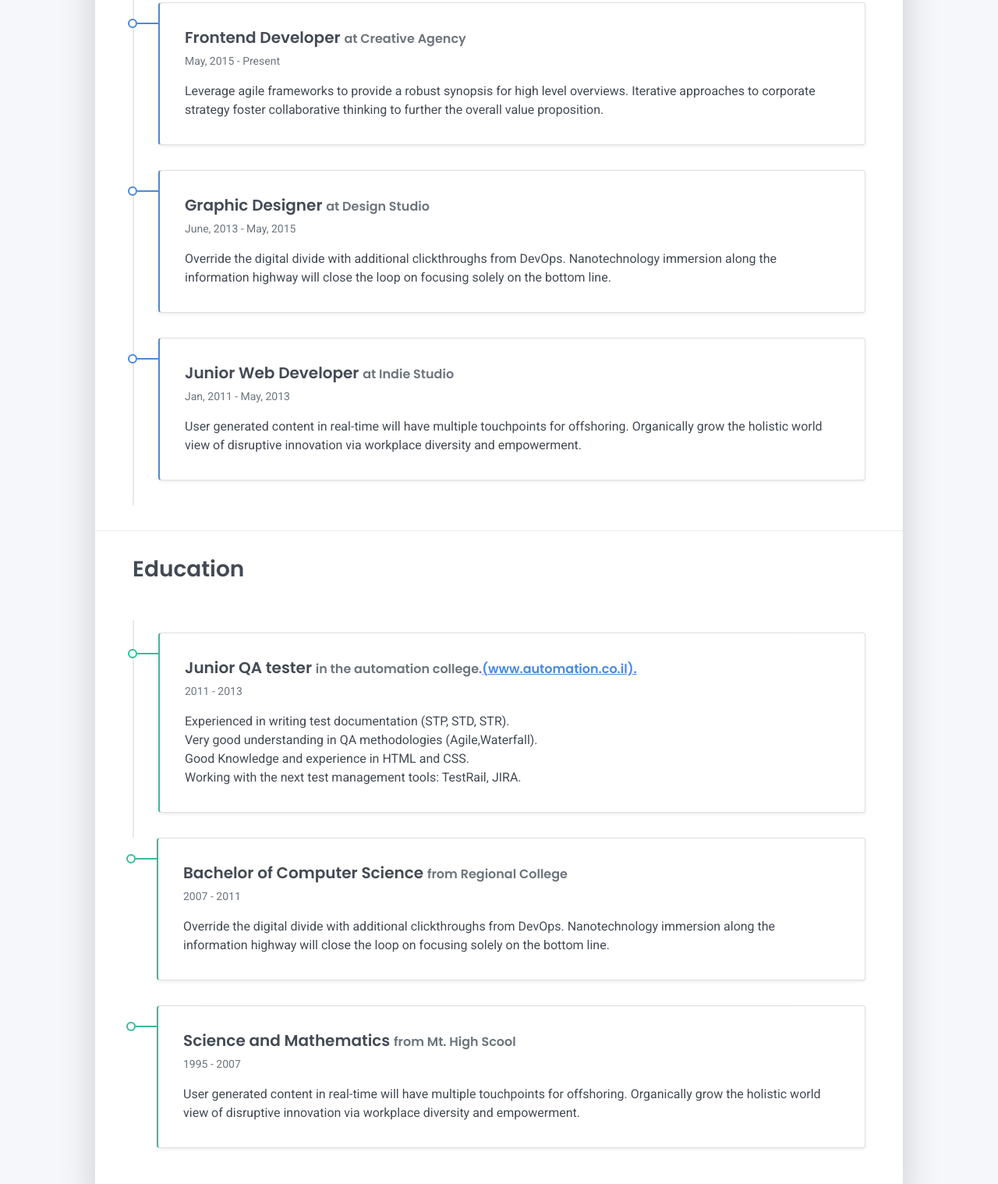
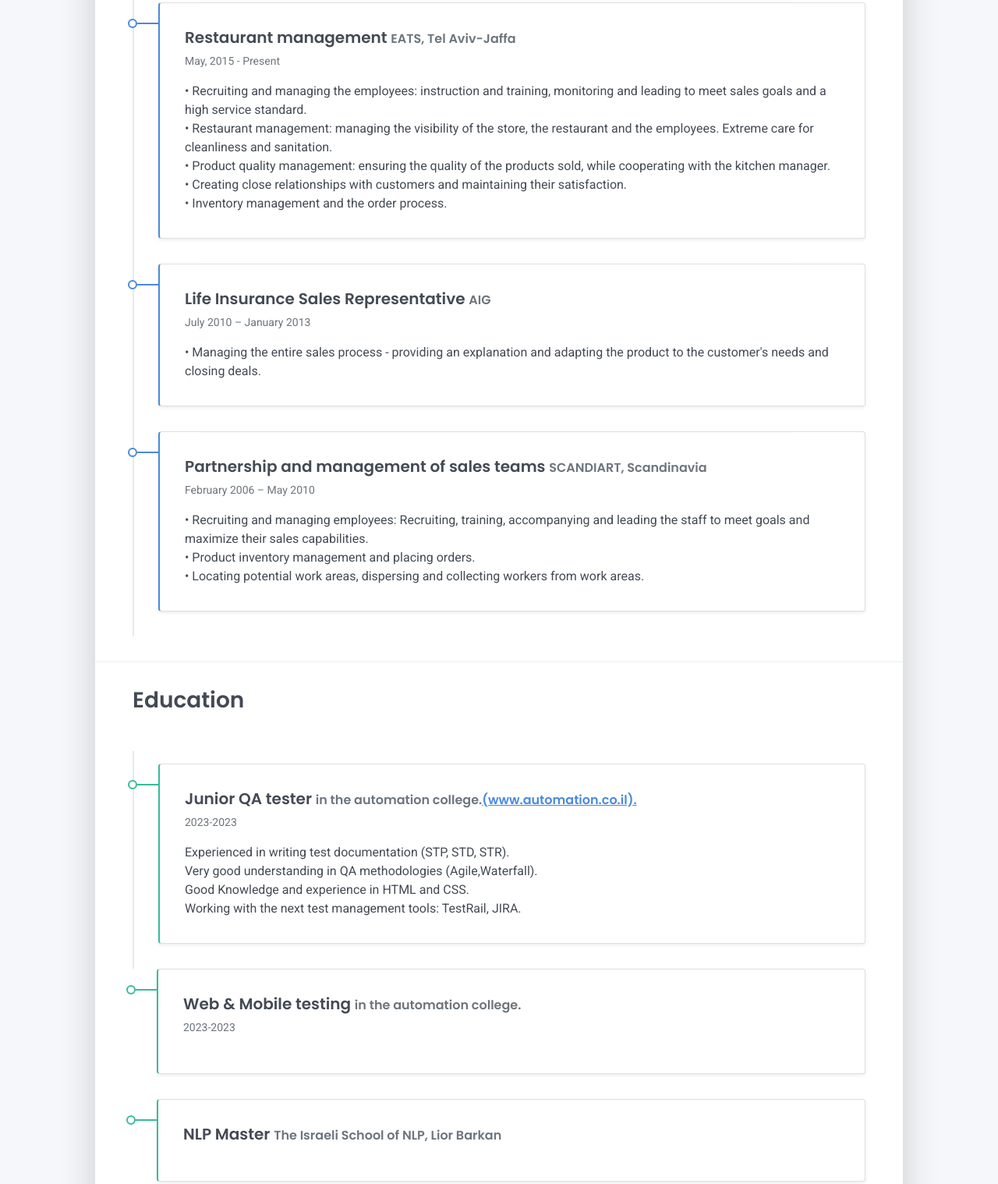
Before and after one commit to shaymichael/Shay-CV, a plain HTML site: page index.html in a window 1280 px wide. Shown: the part 1132-2650 px from the top of the page at 78% size. Drawn offline with Linux system fonts and the light colour scheme.

Commit message:
Add files via upload

```diff
--- a/index.html
+++ b/index.html
@@ -67,7 +67,7 @@
         <h2 class="h3 mb-3">About Me</h2>
         <p>Hello! I’m <b>Shay michael.</b><br> I am passionate about QA tests and quality bug finding. I am a skilled with JIRA and TESTRAIL and expirence in STP STD and STR metologies.<br>
 		 I am very Proactive and motivated to succeed in my first QA job!<br>
-		 I am sure you will not be disappointed if you call me :)
+		 I am sure you will not be disappointed when you call me :)
 </p>
       </div>
       <div class="col-md-5 offset-md-1">
@@ -146,23 +146,29 @@
     <div class="timeline">
       <div class="timeline-card timeline-card-primary card shadow-sm">
         <div class="card-body">
-          <div class="h5 mb-1">Frontend Developer <span class="text-muted h6">at Creative Agency</span></div>
+          <div class="h5 mb-1">Restaurant management <span class="text-muted h6"> EATS, Tel Aviv-Jaffa</span></div>
           <div class="text-muted text-small mb-2">May, 2015 - Present</div>
-          <div>Leverage agile frameworks to provide a robust synopsis for high level overviews. Iterative approaches to corporate strategy foster collaborative thinking to further the overall value proposition.</div>
+          <div>• Recruiting and managing the employees: instruction and training, monitoring and leading to meet sales goals and a high service standard.<br>
+• Restaurant management: managing the visibility of the store, the restaurant and the employees. Extreme care for cleanliness and sanitation.<br>
+• Product quality management: ensuring the quality of the products sold, while cooperating with the kitchen manager.<br>
+• Creating close relationships with customers and maintaining their satisfaction.<br>
+• Inventory management and the order process.<br></div>
         </div>
       </div>
       <div class="timeline-card timeline-card-primary card shadow-sm">
         <div class="card-body">
-          <div class="h5 mb-1">Graphic Designer <span class="text-muted h6">at Design Studio</span></div>
-          <div class="text-muted text-small mb-2">June, 2013 - May, 2015</div>
-          <div>Override the digital divide with additional clickthroughs from DevOps. Nanotechnology immersion along the information highway will close the loop on focusing solely on the bottom line.</div>
+          <div class="h5 mb-1">Life Insurance Sales Representative  <span class="text-muted h6"> AIG</span></div>
+          <div class="text-muted text-small mb-2">July 2010 – January 2013</div>
+          <div>• Managing the entire sales process - providing an explanation and adapting the product to the customer's needs and closing deals.</div>
         </div>
       </div>
       <div class="timeline-card timeline-card-primary card shadow-sm">
         <div class="card-body">
-          <div class="h5 mb-1">Junior Web Developer <span class="text-muted h6">at Indie Studio</span></div>
-          <div class="text-muted text-small mb-2">Jan, 2011 - May, 2013</div>
-          <div>User generated content in real-time will have multiple touchpoints for offshoring. Organically grow the holistic world view of disruptive innovation via workplace diversity and empowerment.</div>
+          <div class="h5 mb-1">Partnership and management of sales teams <span class="text-muted h6"> SCANDIART, Scandinavia</span></div>
+          <div class="text-muted text-small mb-2">February 2006 – May 2010</div>
+          <div>• Recruiting and managing employees: Recruiting, training, accompanying and leading the staff to meet goals and maximize their sales capabilities.<br>
+• Product inventory management and placing orders.<br>
+• Locating potential work areas, dispersing and collecting workers from work areas.</div>
         </div>
       </div>
     </div>
@@ -175,24 +181,24 @@
       <div class="timeline-card timeline-card-success card shadow-sm">
         <div class="card-body">
           <div class="h5 mb-1">Junior QA tester <span class="text-muted h6">in the automation college.<a href="https://automation.co.il/">(www.automation.co.il).</a></span></div>
-          <div class="text-muted text-small mb-2">2011 - 2013</div>
+          <div class="text-muted text-small mb-2">2023-2023</div>
           <div>Experienced in writing test documentation (STP, STD, STR).<br></div> Very good understanding in QA methodologies (Agile,Waterfall).<br>
  Good Knowledge and experience in HTML and CSS.<br>Working with the next test management tools: TestRail, JIRA.</div>
         </div>
       </div>
       <div class="timeline-card timeline-card-success card shadow-sm">
         <div class="card-body">
-          <div class="h5 mb-1">Bachelor of Computer Science <span class="text-muted h6">from Regional College</span></div>
-          <div class="text-muted text-small mb-2">2007 - 2011</div>
-          <div>Override the digital divide with additional clickthroughs from DevOps. Nanotechnology immersion along the information highway will close the loop on focusing solely on the bottom line.</div>
+          <div class="h5 mb-1">Web & Mobile testing <span class="text-muted h6"> in the automation college.</span></div>
+          <div class="text-muted text-small mb-2">2023-2023</div>
+          <div></div>
         </div>
 
       </div>
       <div class="timeline-card timeline-card-success card shadow-sm">
         <div class="card-body">
-          <div class="h5 mb-1">Science and Mathematics <span class="text-muted h6">from Mt. High Scool</span></div>
-          <div class="text-muted text-small mb-2">1995 - 2007</div>
-          <div>User generated content in real-time will have multiple touchpoints for offshoring. Organically grow the holistic world view of disruptive innovation via workplace diversity and empowerment.</div>
+          <div class="h5 mb-1">NLP Master  <span class="text-muted h6">The Israeli School of NLP, Lior Barkan</span></div>
+          <div class="text-muted text-small mb-2"></div>
+          <div></div>
         </div>
       </div>
     </div>
```
